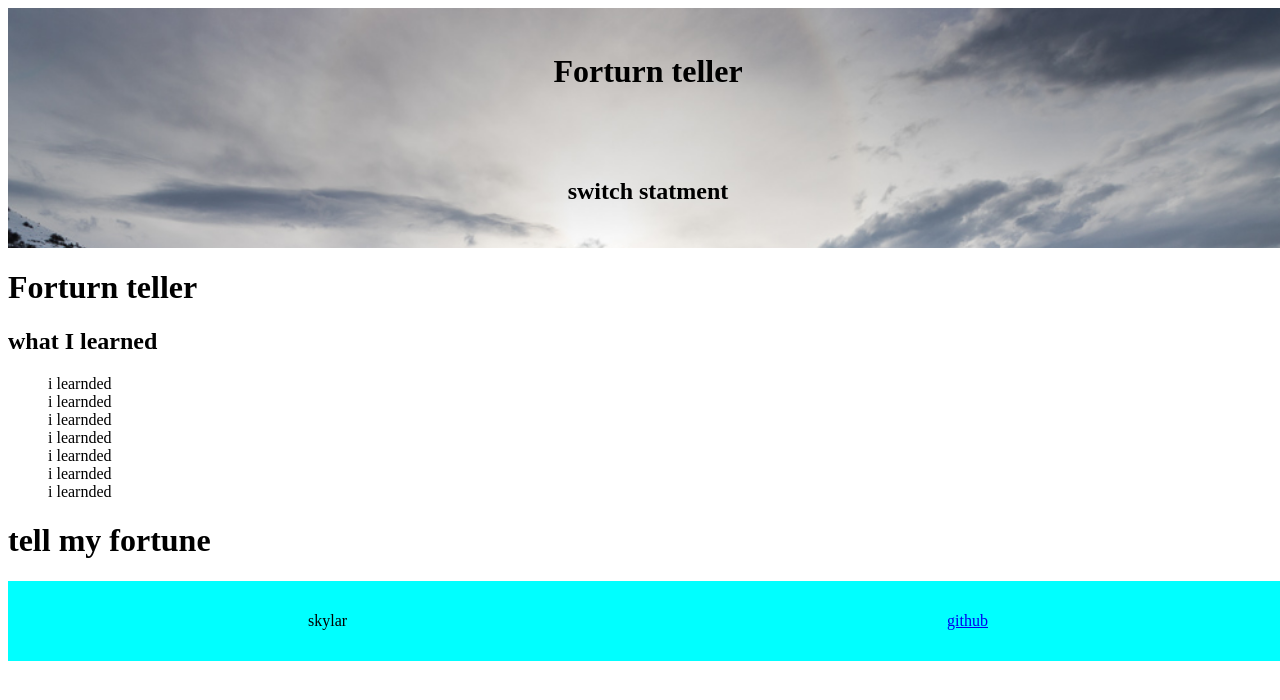
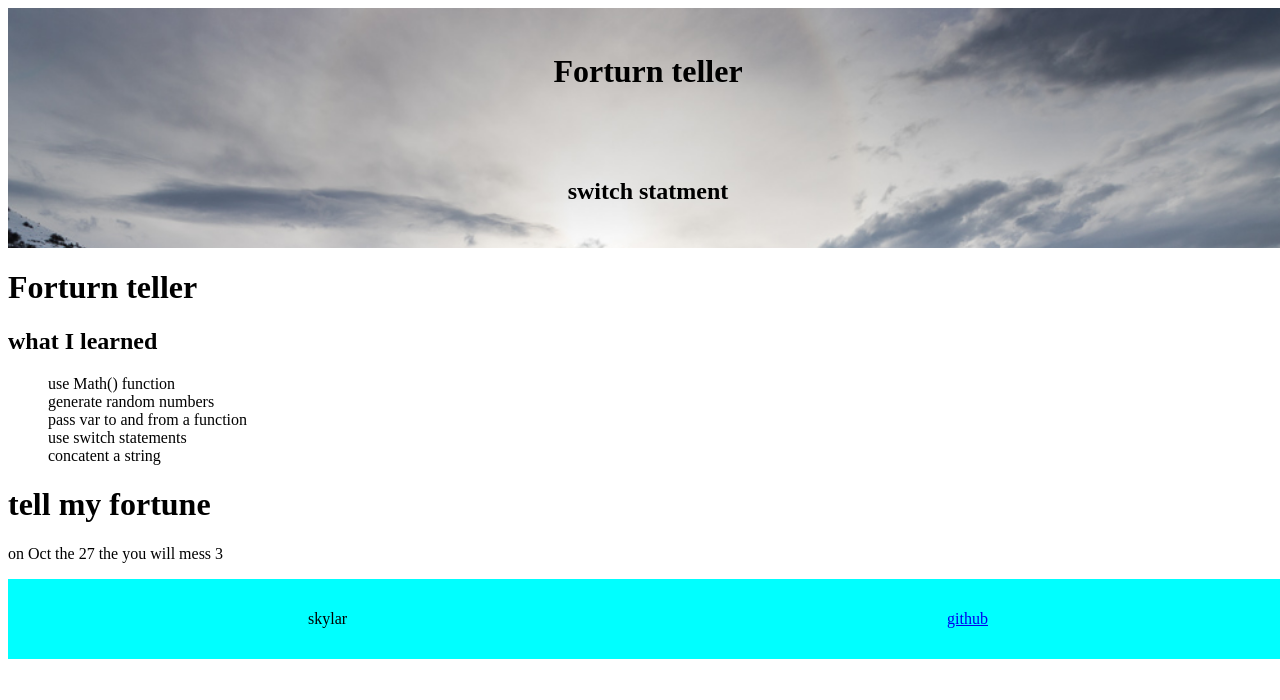
Before and after one commit to skylarbeese/2760-04, a plain HTML site: page index.html in a window 1280 px wide. Drawn offline with Linux system fonts and the light colour scheme.

Commit message:
what I learned

```diff
--- a/index.html
+++ b/index.html
@@ -4,7 +4,7 @@
     <meta charset="utf-8" />
     <link rel="stylesheet" href="style.css">
     <meta name="viewport" content="width=device-width, initial-scale=1" />
-    <script src="app.js"></script>
+
     <title></title>
   </head>
   <body>
@@ -16,13 +16,12 @@
         <h1>Forturn teller</h1>
         <h2>what I learned</h2>
         <ul>
-            <li> i learnded</li>
-            <li> i learnded</li>
-            <li> i learnded</li>
-            <li> i learnded</li>
-            <li> i learnded</li>
-            <li> i learnded</li>
-            <li> i learnded</li>
+            <li> use Math() function</li>
+            <li> generate random numbers</li>
+            <li> pass var to and from a function</li>
+            <li> use switch statements</li>
+            <li> concatent a string</li>
+
         </ul>
         <h1>tell my fortune</h1>
         <p class="for"></p>
@@ -31,7 +30,7 @@
           <p>skylar</p>
           <p><a href="https://github.com/skylarbeese/2760-04.git">github</a></p>
       </footer>
-
+      <script src="app.js"></script>
  </body>
 
 </html>
```
